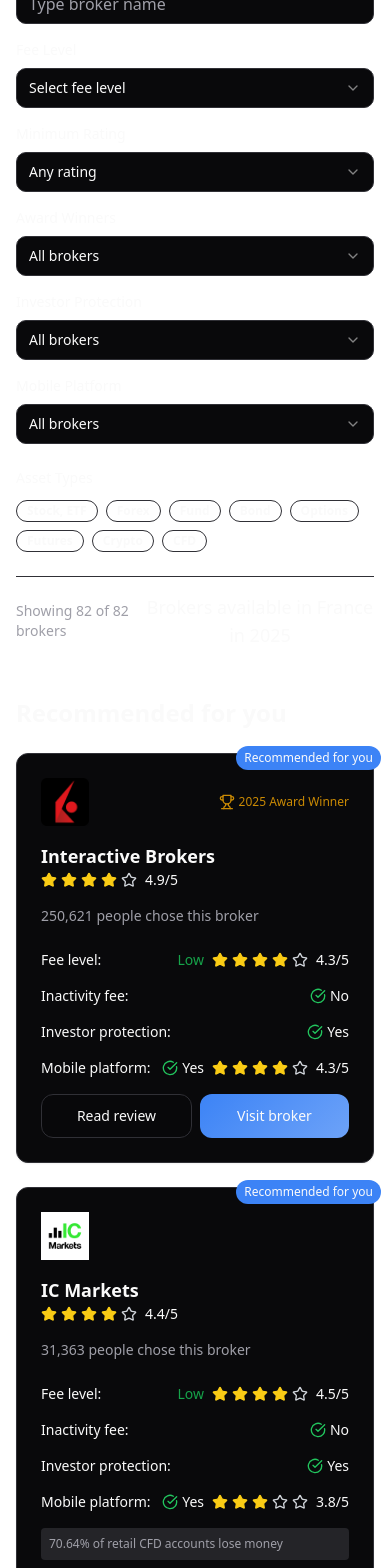
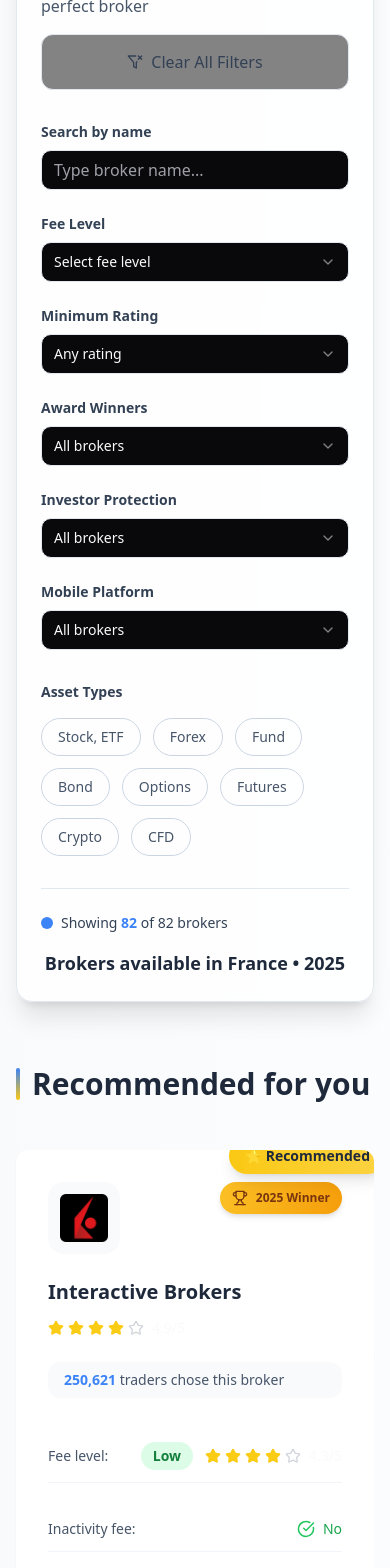
Before and after one commit to vivaluxo37/broker-guardian-pulse, a React (Vite) app: page /broker-reviews in a window 390 px wide. Shown: the part 420-1988 px from the top of the page. Built offline with nearby package versions, Linux system fonts and the light colour scheme.

Commit message:
Fix UI and element issues
Improve the UI and optimize elements on the broker reviews page.

```diff
--- a/src/pages/BrokerReviews.tsx
+++ b/src/pages/BrokerReviews.tsx
@@ -1295,56 +1295,62 @@ const BrokerReviews = () => {
   };
 
   return (
-    <div className="min-h-screen bg-white">
+    <div className="min-h-screen bg-gradient-to-br from-slate-50 to-white">
       <Navigation />
 
       <div className="container mx-auto px-4 py-8 mt-20 max-w-7xl">
         {/* Header */}
-        <div className="text-center mb-12">
-          <h1 className="text-4xl md:text-5xl font-bold mb-4 bg-gradient-to-r from-primary to-primary/80 bg-clip-text text-transparent">
+        <div className="text-center mb-16">
+          <h1 className="text-4xl md:text-6xl font-bold mb-6 bg-gradient-to-r from-primary via-primary to-accent bg-clip-text text-transparent">
             Broker Reviews
           </h1>
-          <p className="text-xl text-muted-foreground mb-8 max-w-2xl mx-auto">
+          <p className="text-xl md:text-2xl text-slate-600 mb-4 max-w-3xl mx-auto leading-relaxed">
             Find the right broker and invest on your own
           </p>
+          <div className="w-24 h-1 bg-gradient-to-r from-primary to-accent mx-auto rounded-full"></div>
         </div>
 
         {/* Filters */}
-        <div className="mb-12 space-y-6">
+        <div className="mb-16">
           {/* Filter Header with Reset */}
-          <div className="flex flex-col sm:flex-row sm:items-center justify-between gap-4 mb-6">
-            <h3 className="text-xl font-semibold">Filter Brokers</h3>
+          <div className="bg-white/80 backdrop-blur-sm border border-slate-200 rounded-2xl p-6 shadow-xl">
+            <div className="flex flex-col sm:flex-row sm:items-center justify-between gap-4 mb-8">
+              <div>
+                <h3 className="text-2xl font-bold text-slate-800 mb-2">Filter Brokers</h3>
+                <p className="text-slate-600">Customize your search to find the perfect broker</p>
+              </div>
               <Button
                 variant="outline"
-              size="sm"
+                size="lg"
                 onClick={resetFilters}
-              className="flex items-center gap-2 self-start sm:self-auto"
+                className="flex items-center gap-2 hover:bg-slate-50 border-slate-200 text-slate-700 hover:text-slate-900 transition-all duration-200"
               >
-              <FilterX size={16} />
-              Clear Filters
+                <FilterX size={18} />
+                Clear All Filters
               </Button>
             </div>
 
             {/* Filter Grid */}
-          <div className="grid grid-cols-1 sm:grid-cols-2 md:grid-cols-3 lg:grid-cols-4 gap-4 lg:gap-6">
+            <div className="grid grid-cols-1 sm:grid-cols-2 lg:grid-cols-3 xl:grid-cols-4 gap-6 mb-8">
               {/* Search Filter */}
-            <div>
-              <label className="text-sm font-medium mb-2 block">Search by name</label>
+              <div className="space-y-2">
+                <label className="text-sm font-semibold text-slate-700 block">Search by name</label>
                 <Input
-                placeholder="Type broker name"
+                  placeholder="Type broker name..."
                   value={searchTerm}
                   onChange={(e) => setSearchTerm(e.target.value)}
+                  className="border-slate-200 focus:border-primary transition-colors duration-200"
                 />
               </div>
 
               {/* Fee Level Filter */}
-            <div>
-              <label className="text-sm font-medium mb-2 block">Fee Level</label>
+              <div className="space-y-2">
+                <label className="text-sm font-semibold text-slate-700 block">Fee Level</label>
                 <Select value={selectedFeeLevel} onValueChange={setSelectedFeeLevel}>
-                <SelectTrigger>
+                  <SelectTrigger className="border-slate-200 focus:border-primary">
                     <SelectValue placeholder="Select fee level" />
                   </SelectTrigger>
-                <SelectContent>
+                  <SelectContent className="bg-white border-slate-200">
                     <SelectItem value="all">All levels</SelectItem>
                     <SelectItem value="Low">Low fees</SelectItem>
                     <SelectItem value="Average">Average fees</SelectItem>
@@ -1354,13 +1360,13 @@ const BrokerReviews = () => {
               </div>
 
               {/* Minimum Rating Filter */}
-            <div>
-              <label className="text-sm font-medium mb-2 block">Minimum Rating</label>
+              <div className="space-y-2">
+                <label className="text-sm font-semibold text-slate-700 block">Minimum Rating</label>
                 <Select value={minRating.toString()} onValueChange={(value) => setMinRating(Number(value))}>
-                <SelectTrigger>
+                  <SelectTrigger className="border-slate-200 focus:border-primary">
                     <SelectValue placeholder="Select minimum rating" />
                   </SelectTrigger>
-                <SelectContent>
+                  <SelectContent className="bg-white border-slate-200">
                     <SelectItem value="0">Any rating</SelectItem>
                     <SelectItem value="3">3+ stars</SelectItem>
                     <SelectItem value="4">4+ stars</SelectItem>
@@ -1370,16 +1376,16 @@ const BrokerReviews = () => {
               </div>
 
               {/* Award Winner Filter */}
-            <div>
-              <label className="text-sm font-medium mb-2 block">Award Winners</label>
+              <div className="space-y-2">
+                <label className="text-sm font-semibold text-slate-700 block">Award Winners</label>
                 <Select
                   value={isAwardWinner === null ? "all" : isAwardWinner.toString()}
                   onValueChange={(value) => setIsAwardWinner(value === "all" ? null : value === "true")}
                 >
-                <SelectTrigger>
+                  <SelectTrigger className="border-slate-200 focus:border-primary">
                     <SelectValue placeholder="Filter by awards" />
                   </SelectTrigger>
-                <SelectContent>
+                  <SelectContent className="bg-white border-slate-200">
                     <SelectItem value="all">All brokers</SelectItem>
                     <SelectItem value="true">Award winners only</SelectItem>
                     <SelectItem value="false">Non-award winners</SelectItem>
@@ -1388,16 +1394,16 @@ const BrokerReviews = () => {
               </div>
 
               {/* Investor Protection Filter */}
-            <div>
-              <label className="text-sm font-medium mb-2 block">Investor Protection</label>
+              <div className="space-y-2">
+                <label className="text-sm font-semibold text-slate-700 block">Investor Protection</label>
                 <Select
                   value={hasInvestorProtection === null ? "all" : hasInvestorProtection.toString()}
                   onValueChange={(value) => setHasInvestorProtection(value === "all" ? null : value === "true")}
                 >
-                <SelectTrigger>
+                  <SelectTrigger className="border-slate-200 focus:border-primary">
                     <SelectValue placeholder="Protection status" />
                   </SelectTrigger>
-                <SelectContent>
+                  <SelectContent className="bg-white border-slate-200">
                     <SelectItem value="all">All brokers</SelectItem>
                     <SelectItem value="true">With protection</SelectItem>
                     <SelectItem value="false">Without protection</SelectItem>
@@ -1406,16 +1412,16 @@ const BrokerReviews = () => {
               </div>
 
               {/* Mobile Platform Filter */}
-            <div>
-              <label className="text-sm font-medium mb-2 block">Mobile Platform</label>
+              <div className="space-y-2">
+                <label className="text-sm font-semibold text-slate-700 block">Mobile Platform</label>
                 <Select
                   value={hasMobilePlatform === null ? "all" : hasMobilePlatform.toString()}
                   onValueChange={(value) => setHasMobilePlatform(value === "all" ? null : value === "true")}
                 >
-                <SelectTrigger>
+                  <SelectTrigger className="border-slate-200 focus:border-primary">
                     <SelectValue placeholder="Mobile app availability" />
                   </SelectTrigger>
-                <SelectContent>
+                  <SelectContent className="bg-white border-slate-200">
                     <SelectItem value="all">All brokers</SelectItem>
                     <SelectItem value="true">With mobile app</SelectItem>
                     <SelectItem value="false">No mobile app</SelectItem>
@@ -1425,14 +1431,18 @@ const BrokerReviews = () => {
             </div>
 
             {/* Asset Type Filters */}
-          <div>
-            <label className="text-sm font-medium mb-3 block">Asset Types</label>
-            <div className="flex flex-wrap gap-2">
+            <div className="space-y-4">
+              <label className="text-sm font-semibold text-slate-700 block">Asset Types</label>
+              <div className="flex flex-wrap gap-3">
                 {assetTypes.map((asset) => (
                   <Badge
                     key={asset}
                     variant={selectedAssets.includes(asset) ? "default" : "outline"}
-                  className="cursor-pointer hover:bg-primary/90 transition-colors"
+                    className={`cursor-pointer px-4 py-2 text-sm font-medium transition-all duration-200 ${
+                      selectedAssets.includes(asset)
+                        ? "bg-primary text-white hover:bg-primary/90 shadow-md"
+                        : "border-slate-300 text-slate-600 hover:border-primary hover:text-primary hover:bg-primary/5"
+                    }`}
                     onClick={() => toggleAssetFilter(asset)}
                   >
                     {asset}
@@ -1442,130 +1452,190 @@ const BrokerReviews = () => {
             </div>
 
             {/* Results Counter */}
-          <div className="flex items-center justify-between border-t pt-4">
-            <p className="text-sm text-muted-foreground">
-              Showing {filteredBrokers.length} of {brokers.length} brokers
+            <div className="flex flex-col sm:flex-row sm:items-center justify-between border-t border-slate-200 pt-6 mt-8 gap-4">
+              <div className="flex items-center gap-2">
+                <div className="w-3 h-3 bg-primary rounded-full"></div>
+                <p className="text-sm font-medium text-slate-700">
+                  Showing <span className="text-primary font-bold">{filteredBrokers.length}</span> of {brokers.length} brokers
                 </p>
-            <p className="text-lg font-medium text-center">
-              Brokers available in France in 2025
+              </div>
+              <p className="text-lg font-semibold text-slate-800 text-center">
+                Brokers available in France • 2025
               </p>
             </div>
           </div>
+        </div>
 
         {/* Recommended Section */}
-        <div className="mb-6">
-          <h2 className="text-2xl font-bold mb-6">Recommended for you</h2>
+        <div className="mb-12">
+          <div className="flex items-center gap-3 mb-8">
+            <div className="w-1 h-8 bg-gradient-to-b from-primary to-accent rounded-full"></div>
+            <h2 className="text-3xl font-bold text-slate-800">Recommended for you</h2>
+          </div>
         </div>
 
         {/* Broker Grid */}
-        <div className="grid grid-cols-1 md:grid-cols-2 lg:grid-cols-3 gap-6">
+        <div className="grid grid-cols-1 md:grid-cols-2 xl:grid-cols-3 gap-8">
           {filteredBrokers.map((broker) => (
-            <Card key={broker.id} className="relative hover:shadow-lg transition-shadow">
+            <Card key={broker.id} className="group relative hover:shadow-2xl transition-all duration-300 border-0 bg-white/90 backdrop-blur-sm overflow-hidden">
               {broker.recommended && (
-                <div className="absolute -top-2 -right-2 bg-primary text-primary-foreground px-2 py-1 rounded-full text-xs font-medium">
-                  Recommended for you
+                <div className="absolute -top-3 -right-3 bg-gradient-to-r from-accent to-accent/80 text-slate-800 px-4 py-2 rounded-full text-sm font-bold shadow-lg z-10">
+                  ⭐ Recommended
                 </div>
               )}
 
-              <CardHeader className="space-y-4">
-                <div className="flex items-center justify-between">
+              <CardHeader className="space-y-6 p-8">
+                <div className="flex items-start justify-between">
+                  <div className="p-3 bg-slate-50 rounded-2xl">
                     <img
                       src={broker.logo}
                       alt={broker.name}
                       className="w-12 h-12 object-contain"
                     />
+                  </div>
                   {broker.isAwardWinner && (
-                    <div className="flex items-center gap-1 text-yellow-600">
+                    <div className="flex items-center gap-2 bg-gradient-to-r from-amber-400 to-amber-500 text-amber-900 px-3 py-2 rounded-full shadow-md">
                       <Trophy size={16} />
-                      <span className="text-xs">2025 Award Winner</span>
+                      <span className="text-xs font-bold">2025 Winner</span>
                     </div>
                   )}
                 </div>
 
-                <div>
-                  <h3 className="text-lg font-semibold">{broker.name}</h3>
+                <div className="space-y-3">
+                  <h3 className="text-xl font-bold text-slate-800 group-hover:text-primary transition-colors duration-200">
+                    {broker.name}
+                  </h3>
+                  <div className="flex items-center gap-2">
                     {renderStars(broker.rating)}
                   </div>
-
-                <div className="text-sm text-muted-foreground">
-                  {broker.peopleCount.toLocaleString()} people chose this broker
+                </div>
+
+                <div className="text-sm text-slate-600 bg-slate-50 px-4 py-2 rounded-lg">
+                  <span className="font-semibold text-primary">{broker.peopleCount.toLocaleString()}</span> traders chose this broker
                 </div>
               </CardHeader>
 
-              <CardContent className="space-y-4">
+              <CardContent className="space-y-6 p-8 pt-0">
                 {/* Fee Level */}
-                <div className="flex justify-between items-center">
-                  <span className="text-sm">Fee level:</span>
-                  <div className="flex items-center gap-2">
-                    <span className={`text-sm font-medium ${getFeeColor(broker.feeLevel)}`}>
+                <div className="flex justify-between items-center py-3 border-b border-slate-100">
+                  <span className="text-sm font-medium text-slate-600">Fee level:</span>
+                  <div className="flex items-center gap-3">
+                    <span className={`text-sm font-bold px-3 py-1 rounded-full ${
+                      broker.feeLevel === 'Low' ? 'bg-green-100 text-green-700' :
+                      broker.feeLevel === 'Average' ? 'bg-yellow-100 text-yellow-700' :
+                      'bg-red-100 text-red-700'
+                    }`}>
                       {broker.feeLevel}
                     </span>
+                    <div className="flex items-center">
                       {renderStars(broker.feeRating)}
                     </div>
                   </div>
+                </div>
 
                 {/* Inactivity Fee */}
-                <div className="flex justify-between items-center">
-                  <span className="text-sm">Inactivity fee:</span>
-                  <div className="flex items-center gap-1">
+                <div className="flex justify-between items-center py-3 border-b border-slate-100">
+                  <span className="text-sm font-medium text-slate-600">Inactivity fee:</span>
+                  <div className="flex items-center gap-2">
                     {broker.inactivityFee ? (
+                      <>
+                        <XCircle className="text-red-500" size={18} />
+                        <span className="text-sm font-medium text-red-600">Yes</span>
+                      </>
+                    ) : (
+                      <>
+                        <CheckCircle className="text-green-500" size={18} />
+                        <span className="text-sm font-medium text-green-600">No</span>
+                      </>
+                    )}
+                  </div>
+                </div>
+
+                {/* Investor Protection */}
+                <div className="flex justify-between items-center py-3 border-b border-slate-100">
+                  <span className="text-sm font-medium text-slate-600">Investor protection:</span>
+                  <div className="flex items-center gap-2">
+                    {broker.investorProtection ? (
+                      <>
+                        <CheckCircle className="text-green-500" size={18} />
+                        <span className="text-sm font-medium text-green-600">Protected</span>
+                      </>
+                    ) : (
+                      <>
+                        <XCircle className="text-red-500" size={18} />
+                        <span className="text-sm font-medium text-red-600">Not protected</span>
+                      </>
+                    )}
+                  </div>
+                </div>
+
+                {/* Mobile Platform */}
+                <div className="flex justify-between items-center py-3 border-b border-slate-100">
+                  <span className="text-sm font-medium text-slate-600">Mobile platform:</span>
+                  <div className="flex items-center gap-3">
+                    <div className="flex items-center gap-2">
+                      {broker.mobilePlatform ? (
+                        <>
+                          <Smartphone className="text-green-500" size={16} />
+                          <span className="text-sm font-medium text-green-600">Available</span>
+                        </>
+                      ) : (
+                        <>
                           <XCircle className="text-red-500" size={16} />
-                    ) : (
-                      <CheckCircle className="text-green-500" size={16} />
+                          <span className="text-sm font-medium text-red-600">Not available</span>
+                        </>
                       )}
-                    <span className="text-sm">{broker.inactivityFee ? "Yes" : "No"}</span>
-                  </div>
-                </div>
-
-                {/* Investor Protection */}
-                <div className="flex justify-between items-center">
-                  <span className="text-sm">Investor protection:</span>
-                  <div className="flex items-center gap-1">
-                    {broker.investorProtection ? (
-                      <CheckCircle className="text-green-500" size={16} />
-                    ) : (
-                      <XCircle className="text-red-500" size={16} />
+                    </div>
+                    {broker.mobileRating && (
+                      <div className="flex items-center">
+                        {renderStars(broker.mobileRating)}
+                      </div>
                     )}
-                    <span className="text-sm">{broker.investorProtection ? "Yes" : "No"}</span>
-                  </div>
-                </div>
-
-                {/* Mobile Platform */}
-                <div className="flex justify-between items-center">
-                  <span className="text-sm">Mobile platform:</span>
-                  <div className="flex items-center gap-2">
-                    <div className="flex items-center gap-1">
-                      {broker.mobilePlatform ? (
-                        <CheckCircle className="text-green-500" size={16} />
-                      ) : (
-                        <XCircle className="text-red-500" size={16} />
-                      )}
-                      <span className="text-sm">{broker.mobilePlatform ? "Yes" : "No"}</span>
-                    </div>
-                    {broker.mobileRating && renderStars(broker.mobileRating)}
                   </div>
                 </div>
 
                 {/* Risk Disclaimer */}
                 {broker.riskDisclaimer && (
-                  <div className="text-xs text-muted-foreground bg-muted p-2 rounded">
-                    {broker.riskDisclaimer}
+                  <div className="text-xs text-slate-600 bg-amber-50 border border-amber-200 p-4 rounded-lg">
+                    <div className="flex items-start gap-2">
+                      <div className="w-2 h-2 bg-amber-400 rounded-full mt-1.5 flex-shrink-0"></div>
+                      <span>{broker.riskDisclaimer}</span>
+                    </div>
                   </div>
                 )}
 
                 {/* Action Buttons */}
-                <div className="flex gap-2">
-                  <Button className="flex-1" variant="outline">
-                    Read review
+                <div className="flex gap-3 pt-4">
+                  <Button
+                    className="flex-1 border-slate-200 text-slate-700 hover:bg-slate-50 hover:text-slate-900 transition-all duration-200"
+                    variant="outline"
+                  >
+                    Read Review
                   </Button>
-                  <Button className="flex-1">
-                    Visit broker
+                  <Button className="flex-1 bg-gradient-to-r from-primary to-primary/90 hover:from-primary/90 hover:to-primary text-white shadow-lg hover:shadow-xl transition-all duration-200">
+                    Visit Broker
                   </Button>
                 </div>
               </CardContent>
             </Card>
           ))}
         </div>
+
+        {/* No Results Message */}
+        {filteredBrokers.length === 0 && (
+          <div className="text-center py-16">
+            <div className="bg-white/80 backdrop-blur-sm border border-slate-200 rounded-2xl p-12 max-w-md mx-auto">
+              <div className="w-16 h-16 bg-slate-100 rounded-full flex items-center justify-center mx-auto mb-6">
+                <FilterX className="text-slate-400" size={32} />
+              </div>
+              <h3 className="text-xl font-bold text-slate-800 mb-4">No brokers found</h3>
+              <p className="text-slate-600 mb-6">Try adjusting your filters to see more results.</p>
+              <Button onClick={resetFilters} className="bg-primary hover:bg-primary/90">
+                Clear All Filters
+              </Button>
+            </div>
+          </div>
+        )}
       </div>
 
       <Footer />
```
Lines whose indentation alone changed are shown as unchanged.
